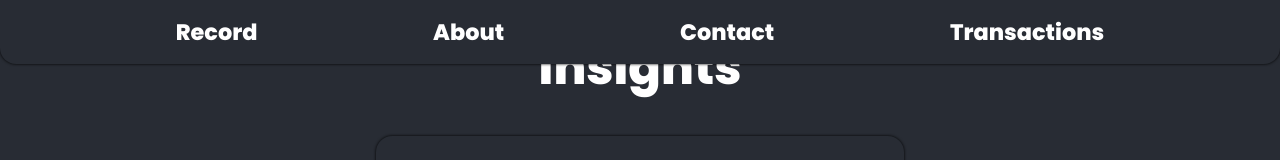
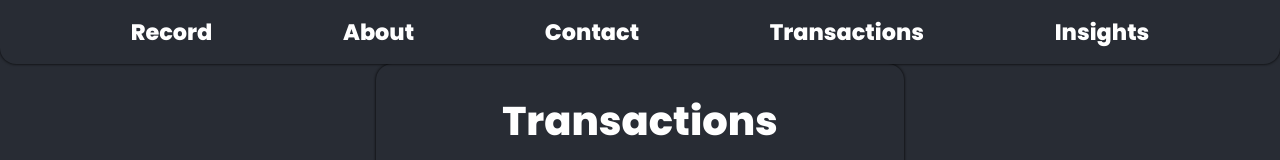
Before and after one commit to when-2-meet-dupe/speech-app, a React (Create React App) app in the folder client/: page /transactions in a window 1280 px wide. Shown: the top 160 px of the page. Built offline with nearby package versions, Linux system fonts and the light colour scheme; no server answers.

Commit message:
add insights nav

```diff
--- a/client/src/global/Nav.js
+++ b/client/src/global/Nav.js
@@ -23,6 +23,9 @@ function Nav() {
         <Link className="navItem" to="/transactions" onClick={handleClick}>
           Transactions
         </Link>
+        <Link className="navItem" to="/insights" onClick={handleClick}>
+          Insights
+        </Link>
       </div>
     </div>
   );
--- a/client/src/pages/Transactions.js
+++ b/client/src/pages/Transactions.js
@@ -14,7 +14,6 @@ function Transactions() {
 
   return (
     <div className="App-header">
-      <h1 className="insightsTitle">Insights</h1>
       <div className="cards">
         <div className="card1">
           <h1>Transactions</h1>
```
